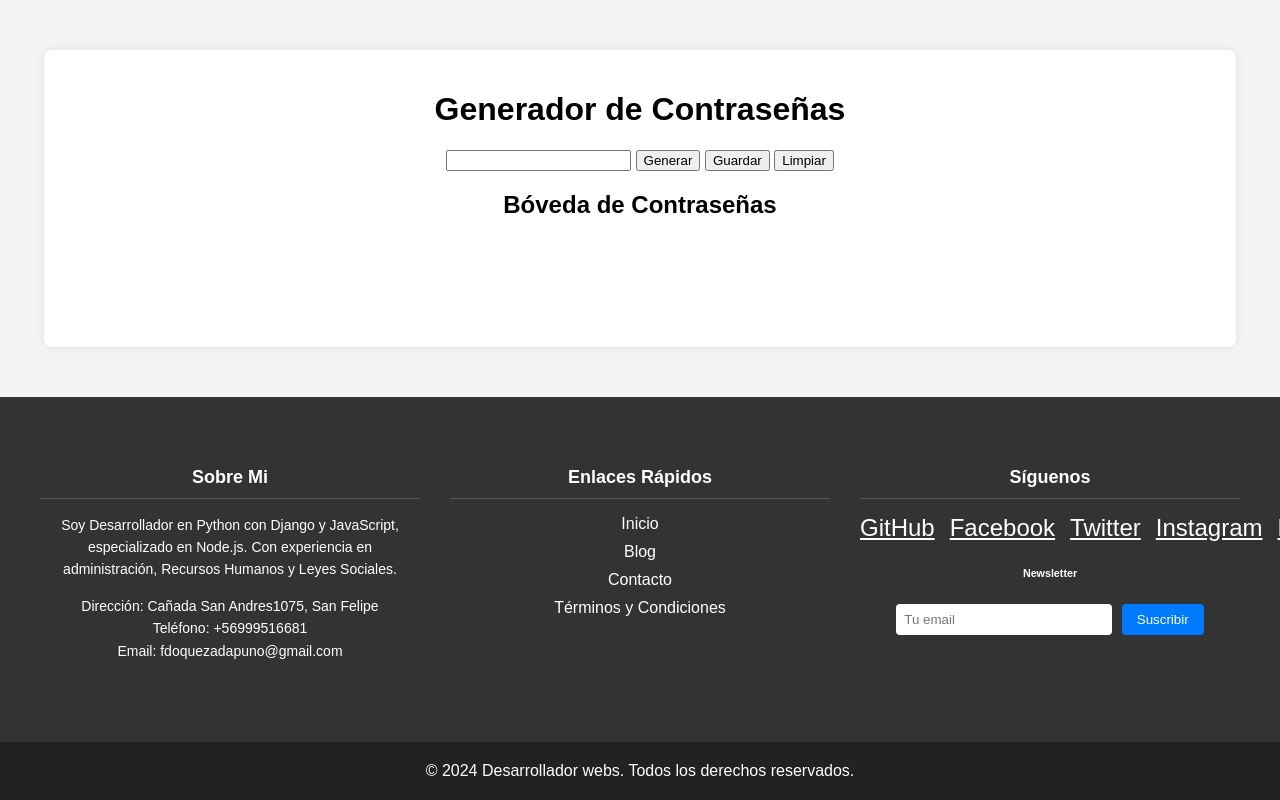
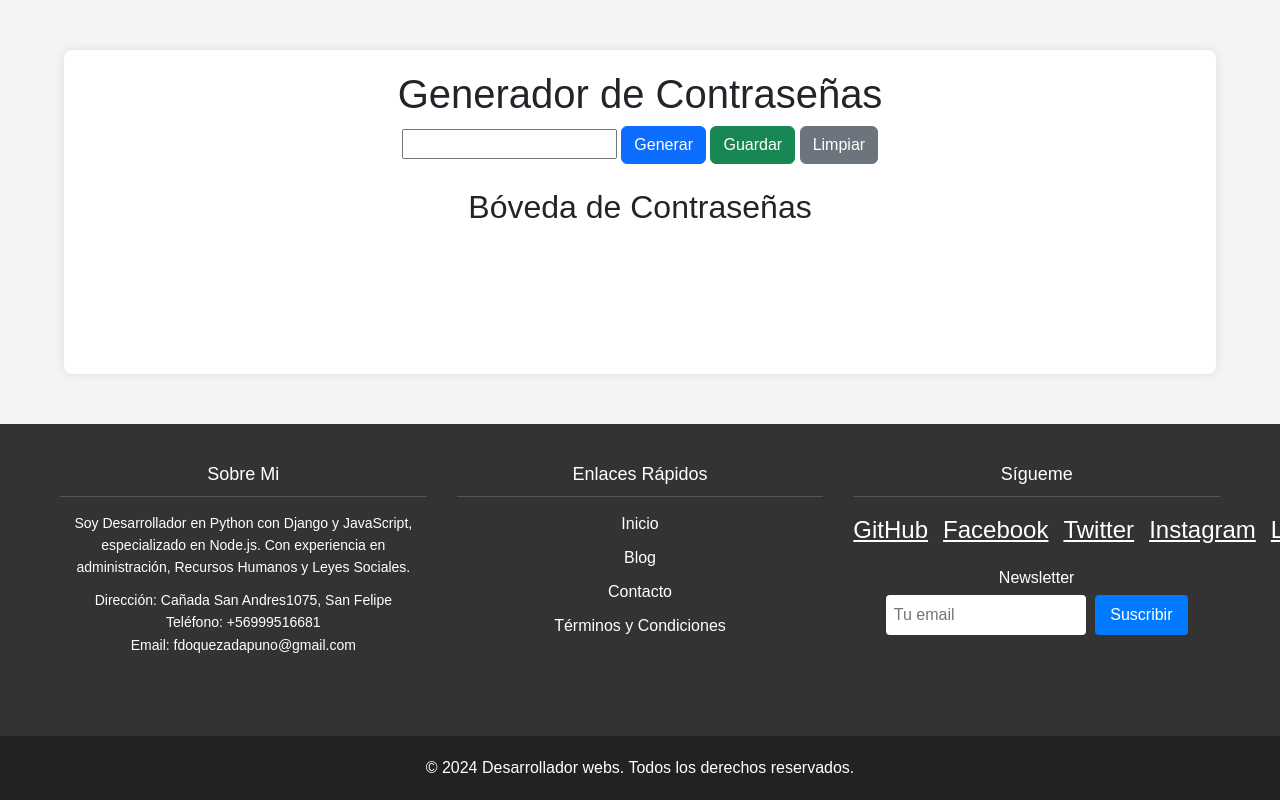
Before and after one commit to fdoquezada/password_generator, a plain HTML site: page index.html in a window 1280 px wide. Shown: the top 800 px of the page. Drawn offline with nearby package versions, Linux system fonts and the light colour scheme.

Commit message:
se modifica css

```diff
--- a/index.html
+++ b/index.html
@@ -4,6 +4,7 @@
     <meta charset="UTF-8">
     <meta name="viewport" content="width=device-width, initial-scale=1.0">
     <title>Generador de Contraseñas</title>
+    <link href="https://cdn.jsdelivr.net/npm/bootstrap@5.3.2/dist/css/bootstrap.min.css" rel="stylesheet">
     <link rel="icon" href="static/img/encerrar.png">
     <link rel="stylesheet" href="static/styles.css">
 </head>
@@ -13,12 +14,18 @@
             <h1 class="marquee">Generador de Contraseñas</h1>
         </div>
         <input type="text" id="password" readonly>
-        <button onclick="generatePassword()">Generar</button>
-        <button onclick="savePassword()">Guardar</button>
-        <button onclick="clearPassword()">Limpiar</button>
+        <button class="btn btn-primary" onclick="generatePassword()">Generar</button>
+        <button class="btn btn-success" onclick="savePassword()">Guardar</button>
+        <button class="btn btn-secondary" onclick="clearPassword()">Limpiar</button>
+        <br>
+        <br>
+
+
 
         <h2>Bóveda de Contraseñas</h2>
+
         <ul id="vault"></ul>
+
     </div>
     <footer>
         <div class="footer-content">
@@ -46,7 +53,7 @@
 
             <!-- Columna de redes sociales -->
             <div class="footer-section">
-                <h5>Síguenos</h5>
+                <h5>Sígueme</h5>
                 <div class="social-links">
                     <a href="https://github.com/fdoquezada" target="_blank">GitHub</a>
                     <a href="https://www.facebook.com/audas69/" target="_blank">Facebook</a>
@@ -67,5 +74,6 @@
         </div>
     </footer>
     <script src="static/script.js"></script>
+    <script src="https://cdn.jsdelivr.net/npm/bootstrap@5.3.3/dist/js/bootstrap.bundle.min.js"></script>
 </body>
 </html>
```
